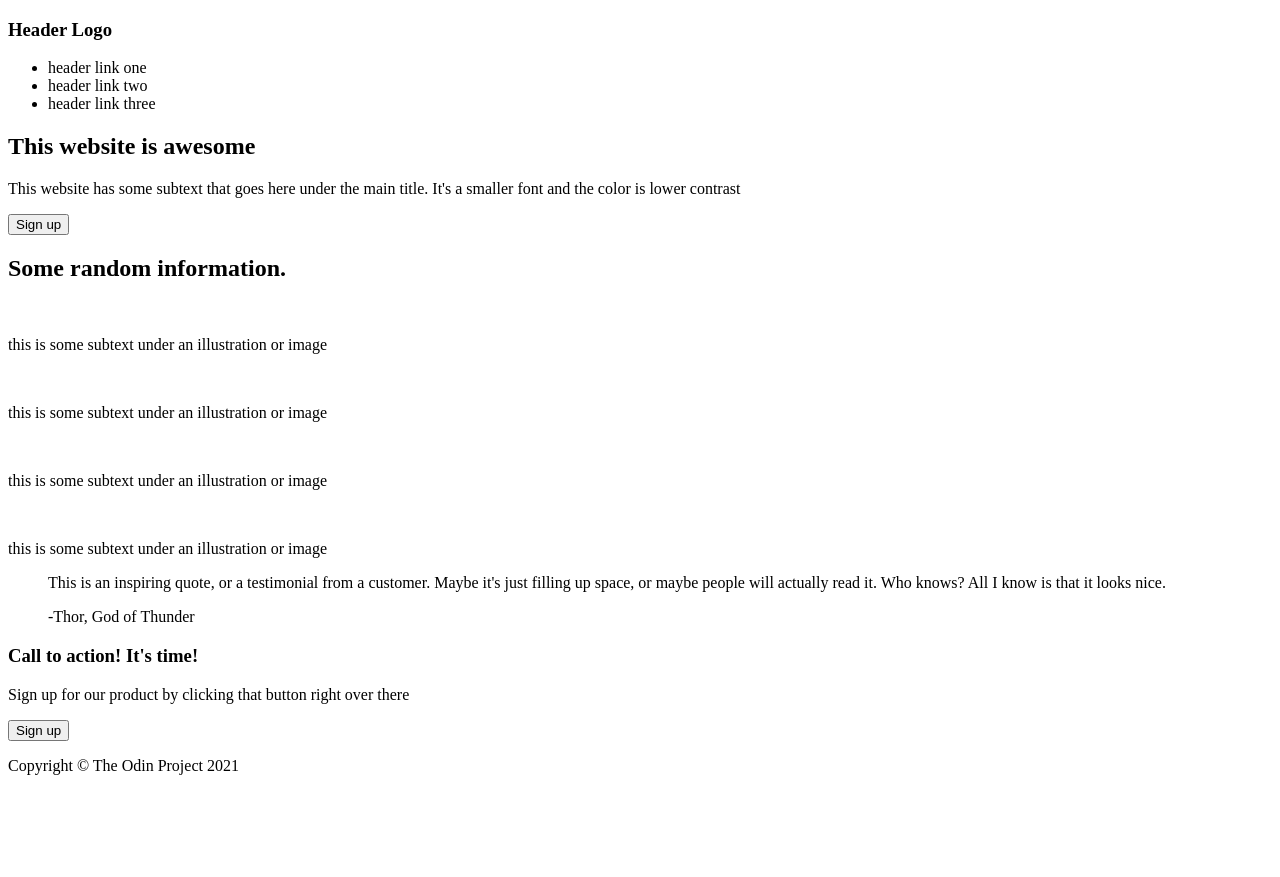
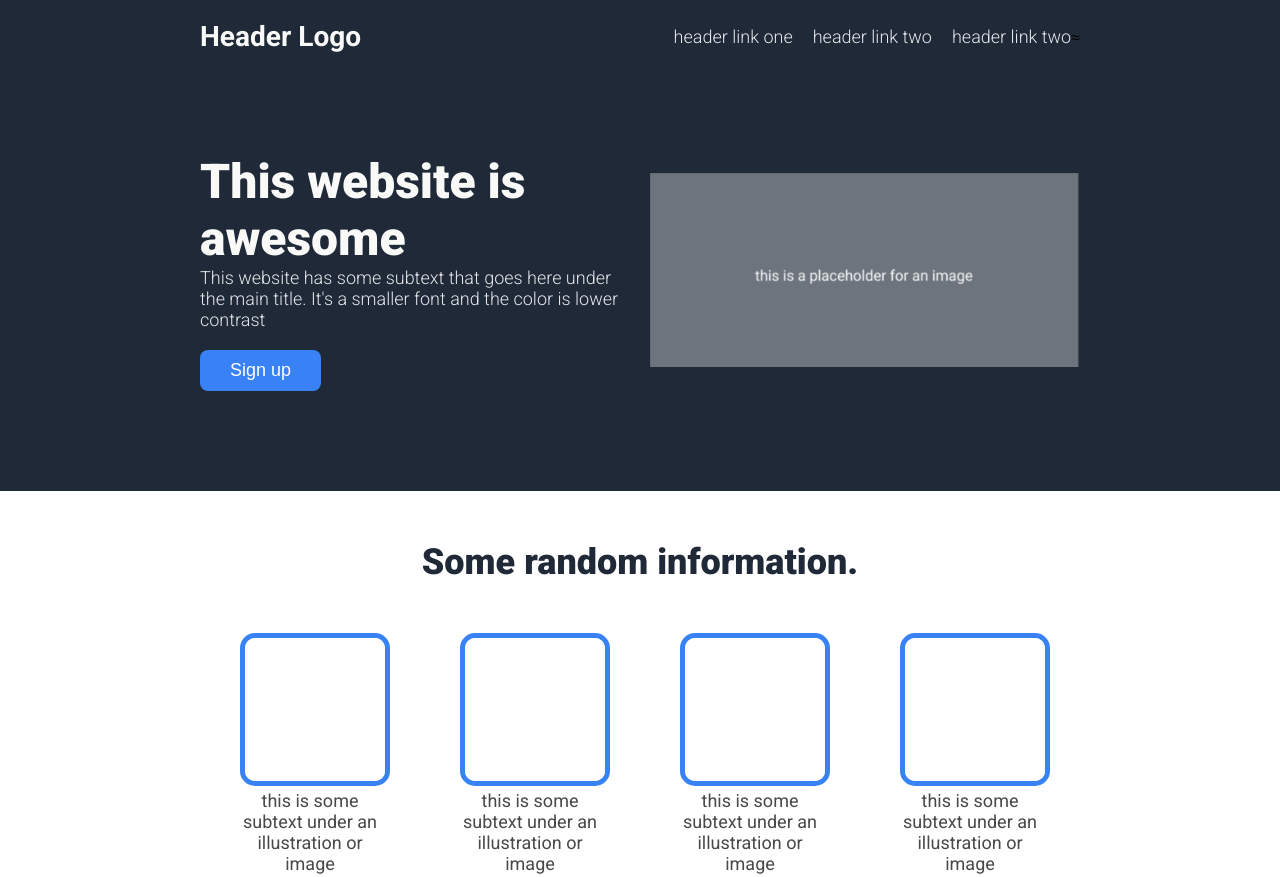
Before and after one commit to IsabelleFong/odin-landing-page, a plain HTML site: page index.html in a window 1280 px wide. Shown: the top 877 px of the page. Before the commit the page ends 800 px from the top, so only its background shows below. Drawn offline with Linux system fonts and the light colour scheme.

Commit message:
Add CSS to HTML

```diff
--- a/index.html
+++ b/index.html
@@ -4,43 +4,51 @@
     <meta charset="UTF-8">
     <meta name="viewport" content="width=device-width, initial-scale=1.0">
     <title>Odin | Landing Page</title>
+    <link rel="stylesheet" href="style.css">
+    <link rel="preconnect" href="https://fonts.googleapis.com">
+    <link rel="preconnect" href="https://fonts.gstatic.com" crossorigin>
+    <link href="https://fonts.googleapis.com/css2?family=Roboto:ital,wght@0,100;0,300;0,400;0,500;0,700;0,900;1,100;1,300;1,400;1,500;1,700;1,900&display=swap" rel="stylesheet">
 </head>
 <body>
     <div id="header-nav-container">
-        <header>
+        <header id="header-logo">
             <h3>Header Logo</h3>
         </header>
         <nav>
             <ul>
-                <li>header link one</li>
-                <li>header link two</li>
-                <li>header link three</li>
+                <li><a href="">header link one</a></li>
+                <li><a href="">header link two</a></li>
+                <li><a href="">header link two</a>≈</li>
             </ul>
         </nav>
     </div>
     <section id="banner">
-        <h1>This website is awesome</h1>
-        <p>This website has some subtext that goes here under the main title. It's a smaller font and the color is lower contrast</p>
-        <button>Sign up</button>
-        <img src="" alt="">
+        <div id="banner-block">
+            <h1>This website is awesome</h1>
+            <p>This website has some subtext that goes here under the main title. It's a smaller font and the color is lower contrast</p>
+            <button type="button">Sign up</button>
+        </div>
+        <div id="banner-image">
+            <img src="images/imageplaceholder.png" alt="This is an image placeholder">
+        </div>
     </section>
     <section id="info">
         <h2>Some random information.</h2>
         <div id="blocks">
             <div id="block-1">
-                <img src="" alt="">
+                <img src="images/image.png" alt="Image 1">
                 <p>this is some subtext under an illustration or image</p>
             </div>
             <div id="block-2">
-                <img src="" alt="">
+                <img src="images/image.png" alt="Image 2">
                 <p>this is some subtext under an illustration or image</p>
             </div>
             <div id="block-3">
-                <img src="" alt="">
+                <img src="images/image.png" alt="Image 3">
                 <p>this is some subtext under an illustration or image</p>
             </div>
-            <div id="block-3">
-                <img src="" alt="">
+            <div id="block-4">
+                <img src="images/image.png" alt="Image 4">
                 <p>this is some subtext under an illustration or image</p>
             </div>
         </div>
@@ -52,13 +60,17 @@
         </blockquote>
     </section>
     <section id="signup">
-        <div>
-            <h3>Call to action! It's time!</h3>
-            <p>Sign up for our product by clicking that button right over there</p>
-            <button>Sign up</button>
+        <div id="signup-container">
+            <div>
+                <h3>Call to action! It's time!</h3>
+                <p>Sign up for our product by clicking that button right over there!</p>
+            </div>
+            <div id="signup-button">
+                <button type="button">Sign up</button>
+            </div>
         </div>
     </section>
-    <footer>
+    <footer id="footer">
         <p>Copyright &copy The Odin Project 2021</p>
     </footer>
 </body>
```
